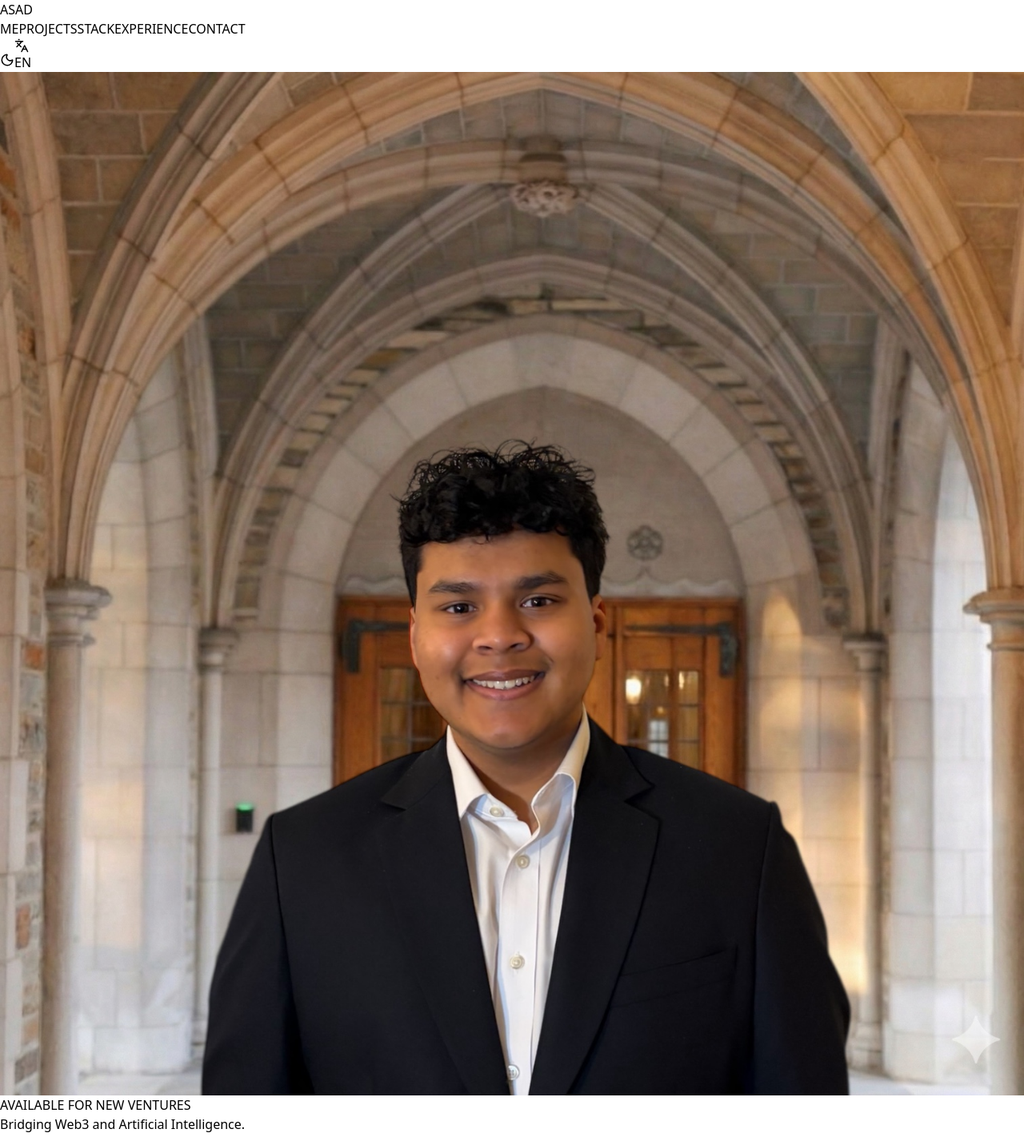
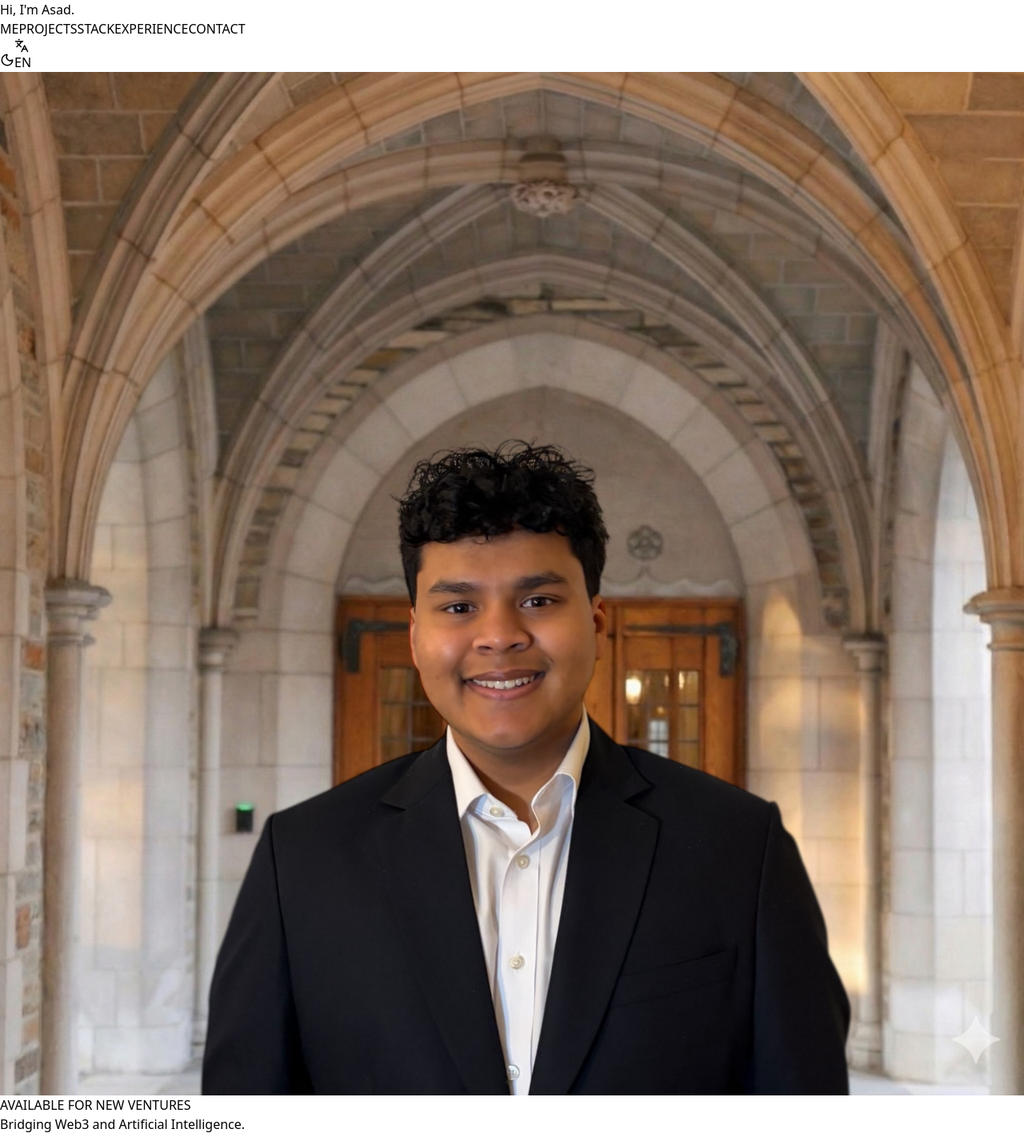
Before and after one commit to Archdiner/portfolio-site, a React (Vite) app: page / in a window 1280 px wide. Shown: the top 1422 px of the page at 80% size. Built offline with nearby package versions, Linux system fonts and the light colour scheme.

Commit message:
Update index.html to include a shortcut icon and refine App.jsx by removing location details for a more concise description.

```diff
--- a/index.html
+++ b/index.html
@@ -3,6 +3,7 @@
   <head>
     <meta charset="UTF-8" />
     <link rel="icon" type="image/png" href="/favicon.png" />
+    <link rel="shortcut icon" type="image/png" href="/favicon.png" />
     <meta name="viewport" content="width=device-width, initial-scale=1.0" />
     <title>Portfolio Site</title>
   </head>
--- a/src/App.jsx
+++ b/src/App.jsx
@@ -34,7 +34,7 @@ const App = () => {
       hero: {
         badge: 'AVAILABLE FOR NEW VENTURES',
         title: 'Bridging Web3 and Artificial Intelligence.',
-        sub: "I'm an international student from Bahrain, currently based in Ithaca, NY, studying CS at Cornell. I'm a full‑stack developer specializing in blockchain and AI‑powered applications.",
+        sub: "I'm an international student from Bahrain studying CS at Cornell. I'm a full‑stack developer specializing in blockchain and AI‑powered applications.",
         cta1: 'View My Work',
         cta2: 'Get In Touch'
       },
@@ -48,7 +48,7 @@ const App = () => {
       hero: {
         badge: 'متاح للمشاريع الجديدة',
         title: 'الربط بين Web3 والذكاء الاصطناعي.',
-        sub: 'طالب دولي من البحرين، مقيم حالياً في إيثاكا، نيويورك، أدرس علوم الحاسوب في كورنيل. أنا مطور واجهات متكاملة متخصص في البلوك تشين وتطبيقات الذكاء الاصطناعي.',
+        sub: 'طالب دولي من البحرين أدرس علوم الحاسوب في كورنيل. أنا مطور واجهات متكاملة متخصص في البلوك تشين وتطبيقات الذكاء الاصطناعي.',
         cta1: 'مشاهدة أعمالي',
         cta2: 'تواصل معي'
       },
@@ -273,7 +273,7 @@ const App = () => {
       <nav className="fixed top-0 left-0 w-full z-50 p-6">
         <div className={`max-w-6xl mx-auto backdrop-blur-md ${isDarkMode ? 'bg-black/40 border-white/5' : 'bg-white/40 border-black/5'} border rounded-2xl px-6 py-4 flex items-center justify-between`}>
           <div className="text-xl font-black tracking-tighter">
-            <span>ASAD</span>
+            <span>{lang === 'en' ? "Hi, I'm Asad." : 'مرحباً، أنا أسد.'}</span>
           </div>
 
           <div className="hidden lg:flex items-center space-x-8 rtl:space-x-reverse text-[11px] font-black tracking-[0.2em]">
```
